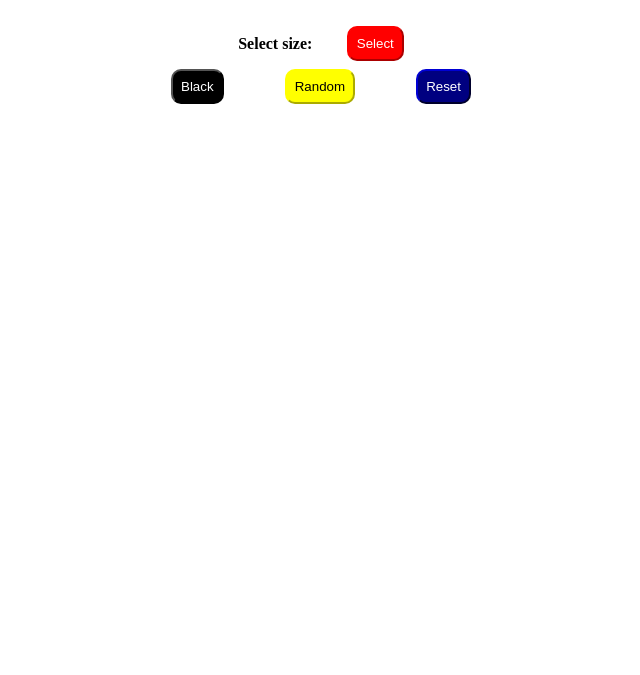
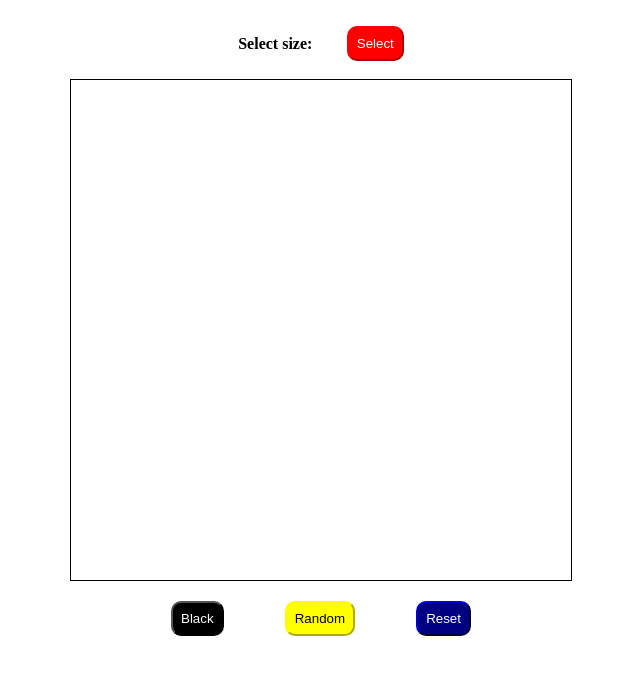
Before and after one commit to berniceu/etch-a-sketch, a plain HTML site: page index.html in a window 1280 px wide. Shown: the part 69-744 px from the top of the page, without its empty margins (319-959 px from the left). Drawn offline with Linux system fonts and the light colour scheme.

Commit message:
create grid

```diff
--- a/style.css
+++ b/style.css
@@ -10,6 +10,7 @@ body {
     align-items: center;
     width: 200px;
     justify-content: space-around;
+    margin-bottom: 10px;
 
 }
 
@@ -30,6 +31,7 @@ body {
     justify-content: space-between;
     width: 300px;
     align-items: center;
+    margin-top: 20px;
 
 
 }
@@ -54,3 +56,9 @@ body {
     padding: 8px;
     border-color: navy;
 }
+#container {
+    width: 500px;
+    height: 500px;
+    border: 1px solid;
+    display: grid;
+}
```
